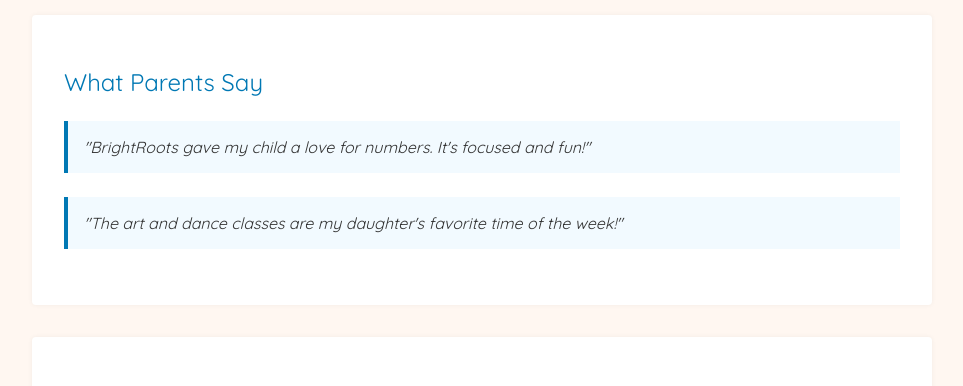
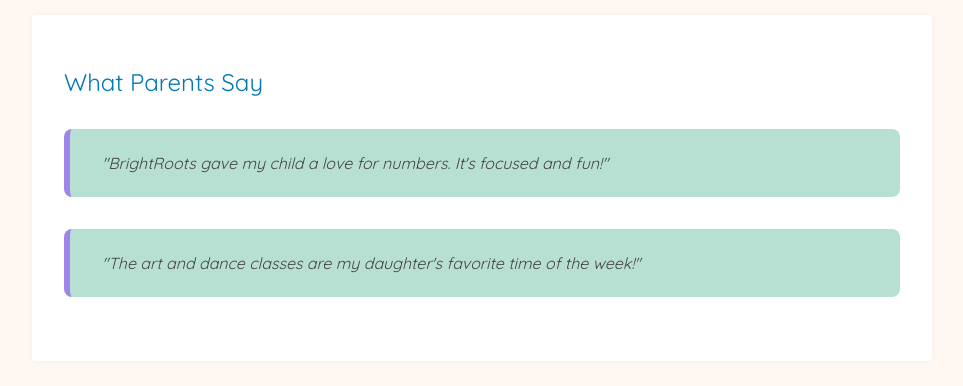
Before and after one commit to brightroots/brightroots-website, a plain HTML site: page index.html in a window 1280 px wide. Shown: the part 900-1286 px from the top of the page, without its empty margins (158-1121 px from the left). Drawn offline with Linux system fonts and the light colour scheme.

Commit message:
Update index.html

```diff
--- a/index.html
+++ b/index.html
@@ -125,11 +125,21 @@
       margin: 0 auto 1.5rem;
     }
     blockquote {
-      background: #f2faff;
-      padding: 1rem;
-      border-left: 4px solid #0078b4;
-      margin: 1.5rem 0;
+     background: var(--accent-color);
+
+      padding: 1.5rem 2rem;
+
+      border-left: 6px solid var(--primary-color);
+
+      margin: 2rem 0;
+
       font-style: italic;
+
+      color: #444;
+
+      border-radius: 8px;
+
+      animation: fadeUp 0.8s ease-out;
     }
     .slideshow-container {
       position: relative;
```
